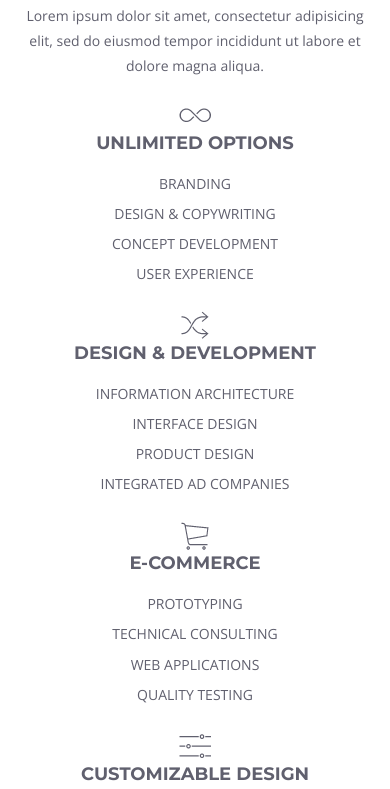
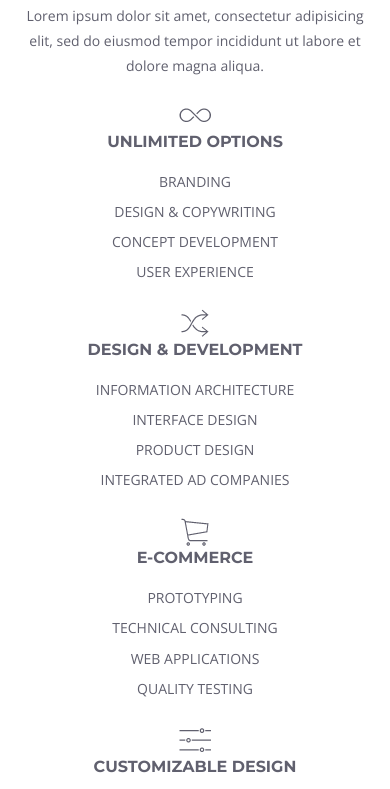
Before and after one commit to y-malbi/part-of-akad, a website: page index.html in a window 390 px wide. Shown: the part 932-1721 px from the top of the page. Drawn offline with nearby package versions, Linux system fonts and the light colour scheme; files whose address does not match are found by name.

Commit message:
some changes

```diff
--- a/dev/sass/helpers/_mixins.scss
+++ b/dev/sass/helpers/_mixins.scss
@@ -59,3 +59,9 @@
         @content;
     }
 }
+
+@mixin medium {
+	@media (max-width: 1199px ) {
+        @content;
+    }
+}
--- a/dev/sass/layout/_bottom-section.scss
+++ b/dev/sass/layout/_bottom-section.scss
@@ -67,6 +67,11 @@
 
 	.form-inline{
 		font-size: 0;
+		.btn{
+			@include small {
+				margin-bottom: 0;
+		    }
+		}
 	}
 
 	input.form-control{
@@ -83,7 +88,7 @@
 
 	.form-group{
 		width: calc(100% - 125px);
-		@include mili {
+		@include extra-small {
 			width: 100%;
 	    }
 	}
--- a/dev/sass/layout/_footer.scss
+++ b/dev/sass/layout/_footer.scss
@@ -47,6 +47,9 @@
 				color: #9a9a9a;
 			}
 		}
+		@include small {
+			padding: 10px;
+		}
 	}
 }
 
@@ -71,9 +74,6 @@ footer{
 	padding-bottom: 50px;
 
 	@include small {
-		padding-bottom: 30px;
-    }
-    @include extra-small {
 		padding-bottom: 15px;
     }
 }
@@ -93,7 +93,12 @@ footer{
 			padding-right: 0;
 			margin-right: 0;
 		}
+		@include small {
+			padding: 7px 10px;
+			font-size: 20px;
+	    }
 	}
+
 	@include extra-small {
 		text-align: left;
     }
--- a/dev/sass/layout/_header.scss
+++ b/dev/sass/layout/_header.scss
@@ -33,8 +33,8 @@
 			font-weight: 700;
 			text-transform: uppercase;
 
-			@include mili {
-				padding: 0 10px;
+			@include extra-small {
+				padding: 10px 25px;
 		    }
 		}
 	}
--- a/dev/sass/pages/_home.scss
+++ b/dev/sass/pages/_home.scss
@@ -176,7 +176,7 @@
 	    }
 	    &.padding-left{
 	    	padding-left: 28px;
-	    	@include small {
+	    	@include medium {
 				padding-left: 0;
 		    }
 	    }
@@ -186,6 +186,9 @@
 	    }
 	    .article-title {
 		    margin-bottom: 17px;
+		    @include medium {
+				font-size: 16px;
+		    }
 		}
 	}
 	img{
```
Also changed, not shown: dev/sass/main.scss (line endings or trailing spaces), prod/css/main.css, prod/css/main.min.css.
